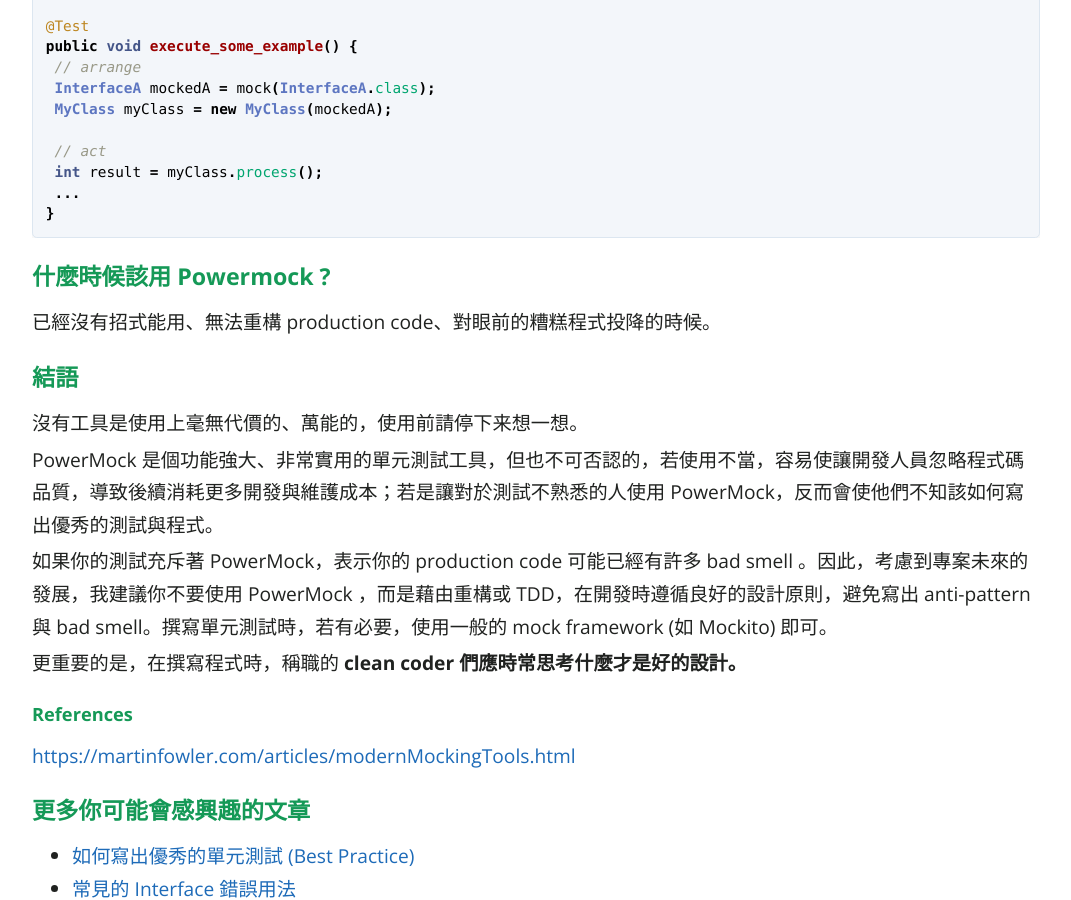
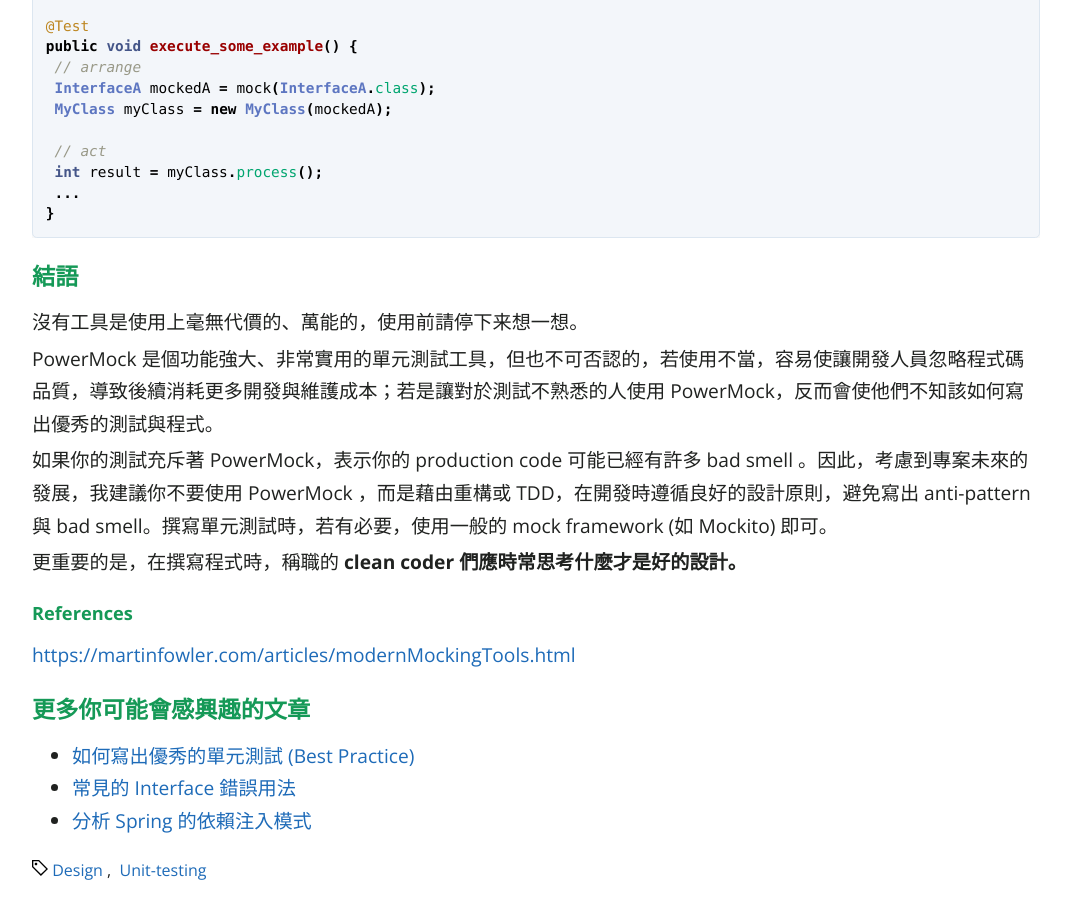
Before and after one commit to KaiSheng714/KaiSheng714.github.io, a Jekyll site: the page built from _posts/2022-01-06-why-powermock-is-bad.md, in a window 1280 px wide and 900 px high, scrolled down 5581 px. Shown: the whole window, without its empty margins (104-1175 px from the left). Built offline with Jekyll 4.4.1, drawn with Linux system fonts in a browser that asks for light colours; comment, search, counter and statistics services are not loaded.

Commit message:
powermock

````diff
--- a/_posts/2022-01-06-why-powermock-is-bad.md
+++ b/_posts/2022-01-06-why-powermock-is-bad.md
@@ -215,9 +215,6 @@
 }
 ```
 
-## **什麼時候該用 Powermock ?**
-已經沒有招式能用、無法重構 production code、對眼前的糟糕程式投降的時候。
-
 ## **結語**
 沒有工具是使用上毫無代價的、萬能的，使用前請停下来想一想。
 
````
